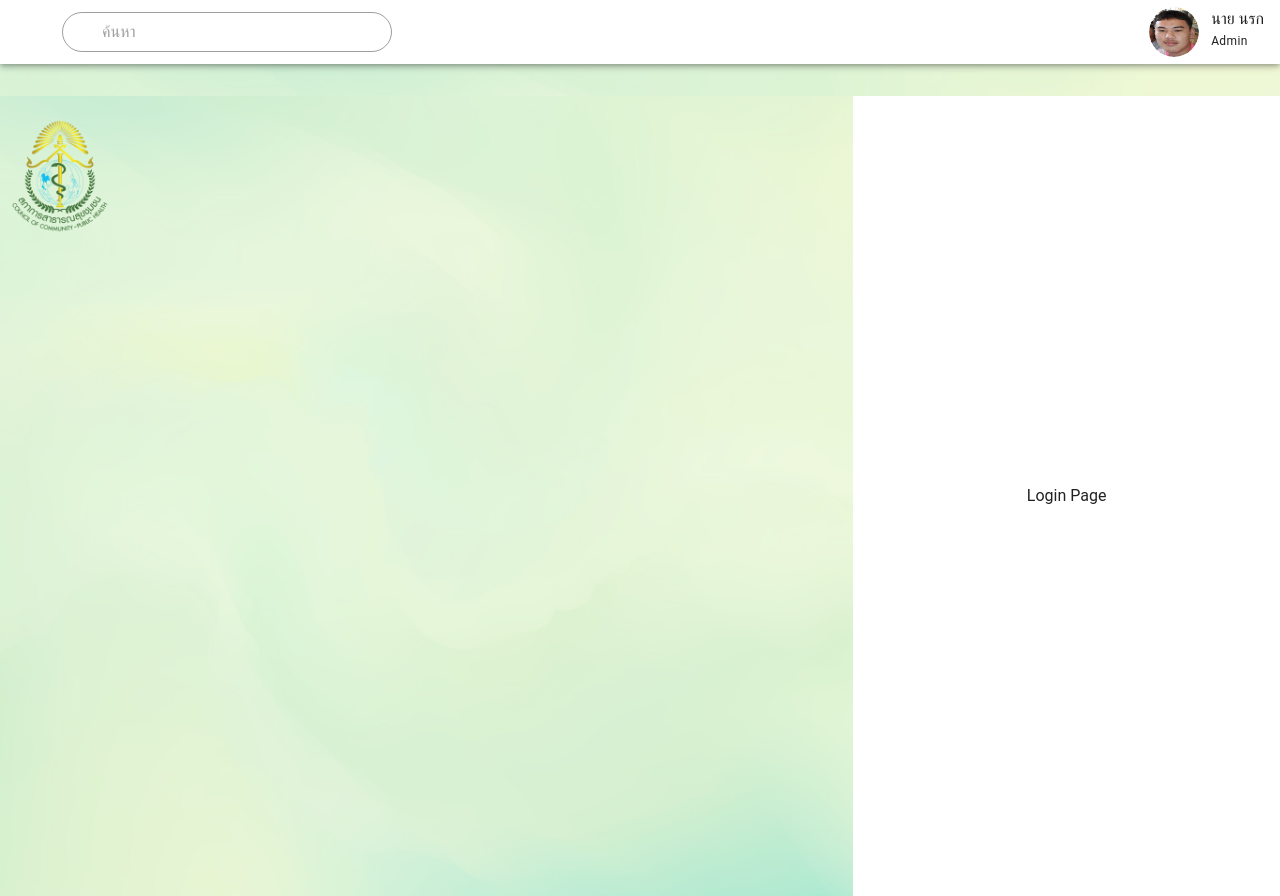
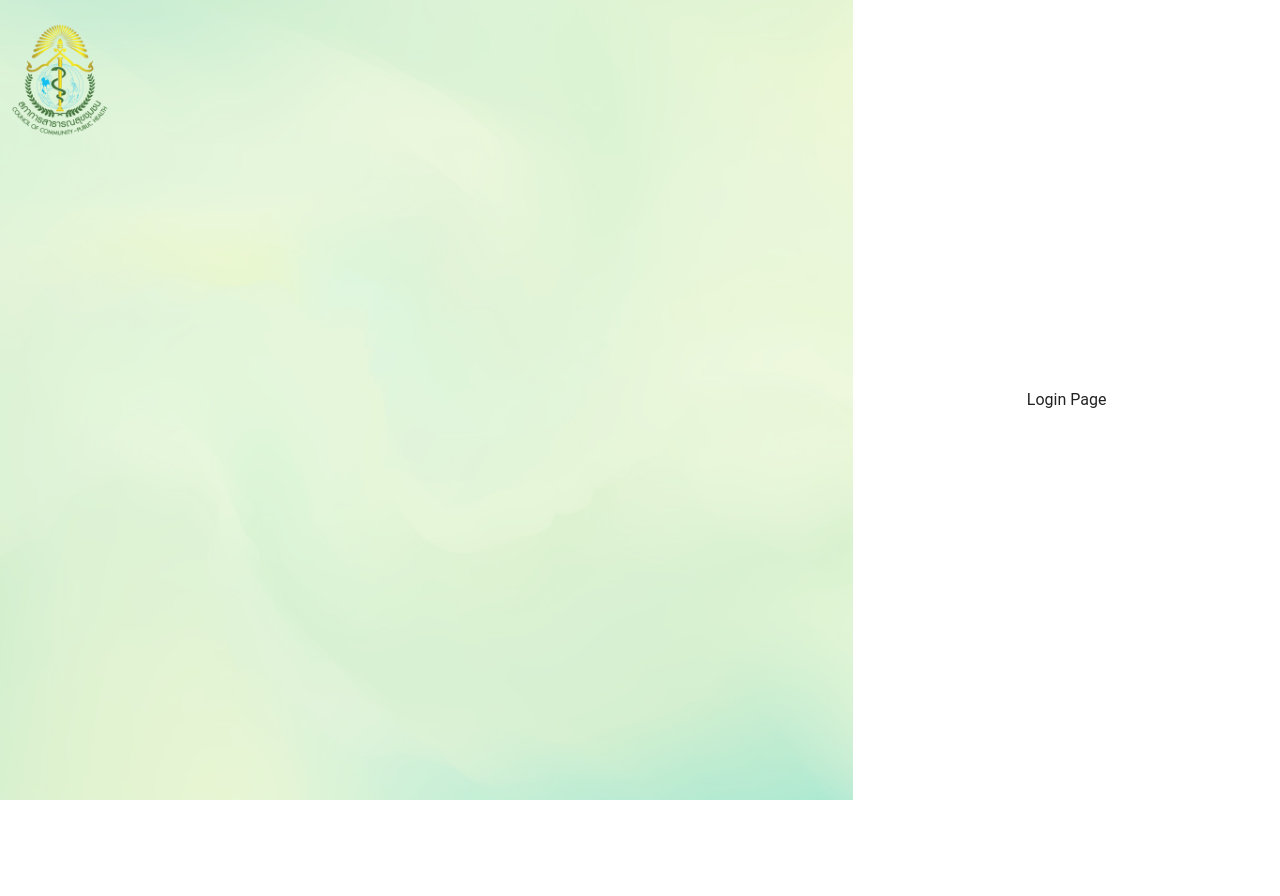
Before and after one commit to taemphong/project-ccpn, a Vue app: page / in a window 1280 px wide. After the commit the page ends 800 px from the top, so only its background shows below. Built offline with nearby package versions, Linux system fonts and the light colour scheme; the HTML template or start-up script is replaced by a standard one.

Commit message:
finaly structure 🫰🫰🫰

```diff
--- a/src/App.vue
+++ b/src/App.vue
@@ -1,14 +1,14 @@
 <template>
-  <v-app>
-    <Navbar />
-    <v-main class="mt-8" :style="{
+  <v-main>
+    <Navbar v-if="$route.name !== 'login'" />
+    <v-app class="mt-8" :style="{
       backgroundImage: `url(${require('@/assets/images/bg3.png')})`,
       backgroundSize: 'cover',
       backgroundPosition: 'center',
     }">
       <router-view />
-    </v-main>
-  </v-app>
+    </v-app>
+  </v-main>
 </template>
 
 <script>
```
